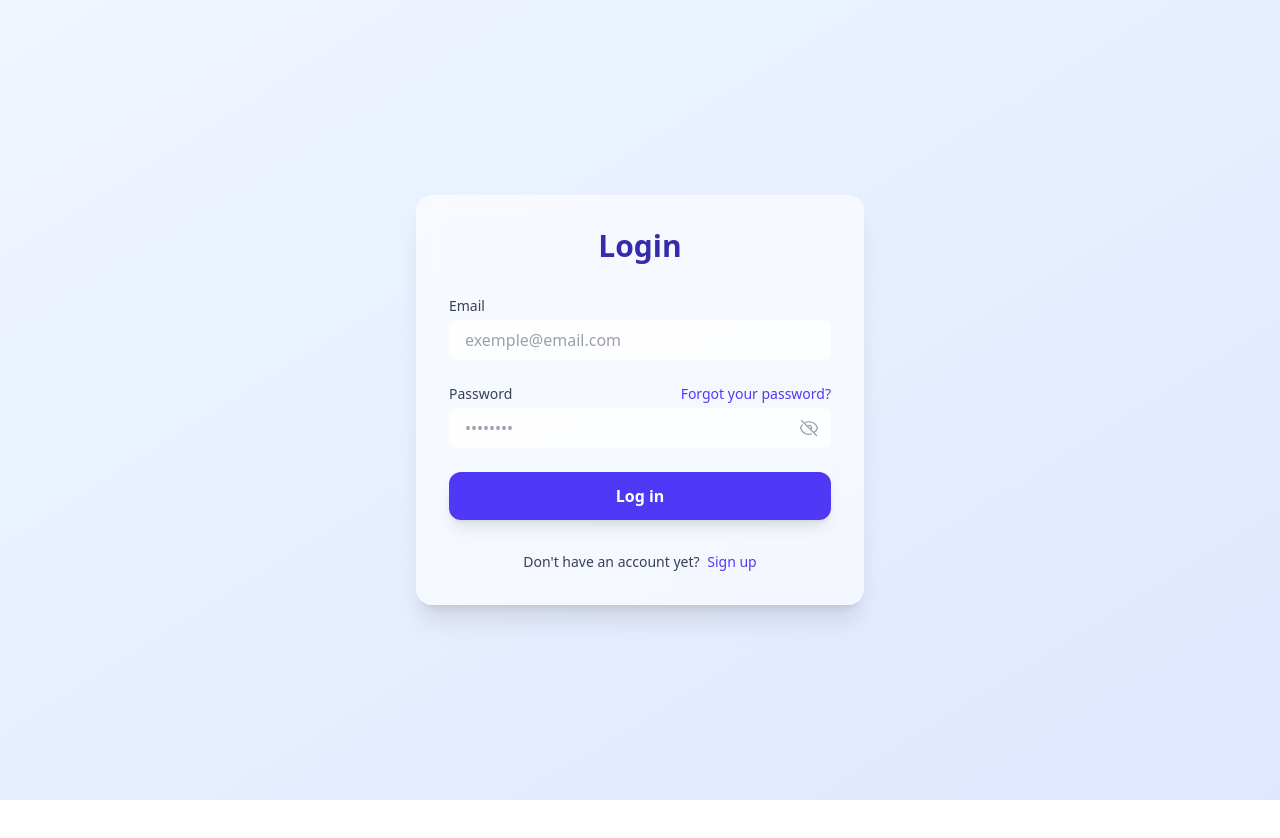
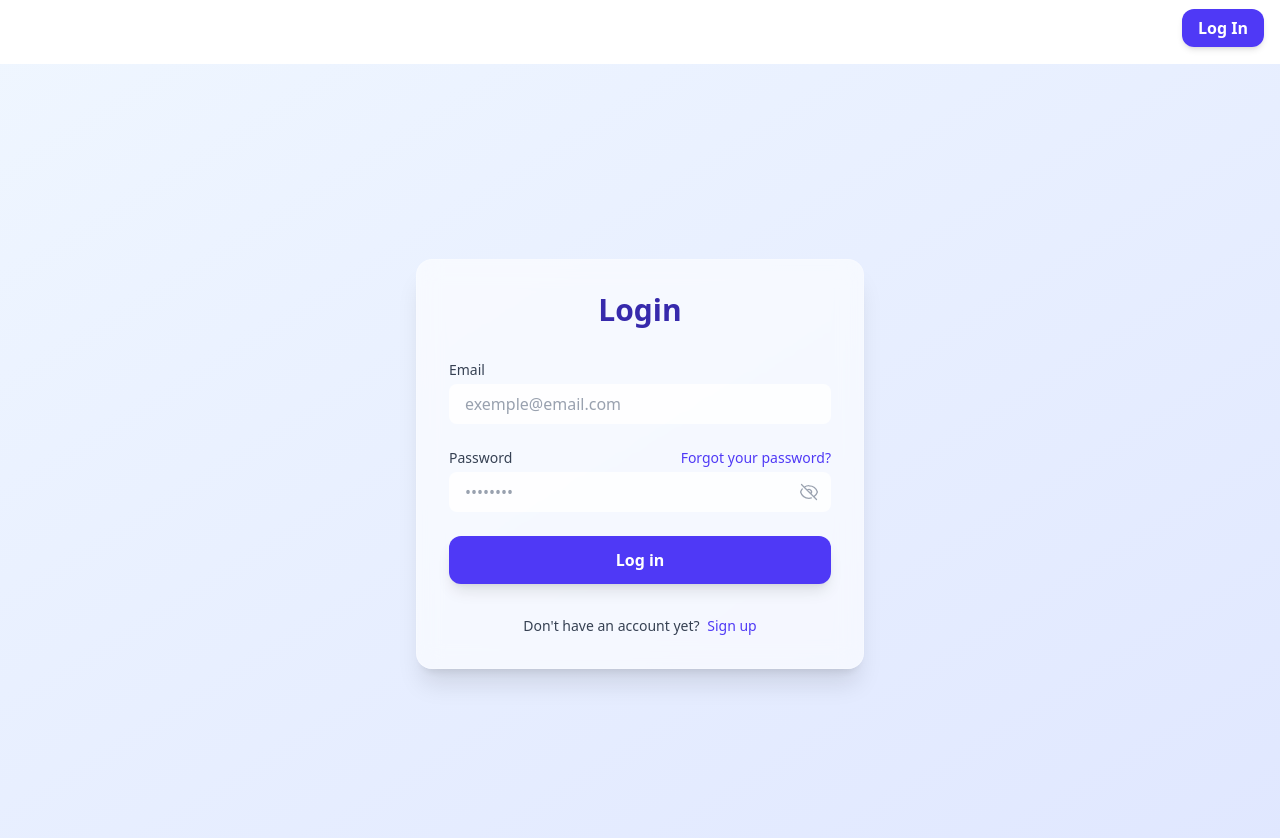
Before and after one commit to adelekekismath/quiz, a Vue app in the folder client/: page /login in a window 1280 px wide. Shown: the top 838 px of the page. Before the commit the page ends 800 px from the top, so only its background shows below. Built offline with nearby package versions, Linux system fonts and the light colour scheme; no server answers.

Commit message:
feat: add Navbar component and refactor HomePage for improved layout and authentication handling

```diff
--- a/client/src/App.vue
+++ b/client/src/App.vue
@@ -3,13 +3,14 @@
 </script>
 
 <template>
-  <main>
+  <Navbar />
+  <main class="pt-16 min-h-screen ">
     <router-view />
   </main>
 </template>
 
 <script setup lang="ts">
-
+  import Navbar from '@/components/Navbar.vue'
   import { useAuthStore } from '@/stores/auth'
   import api from '@/services/api'
   import { onMounted } from 'vue'
--- /dev/null
+++ b/client/src/components/Navbar.vue
@@ -0,0 +1,44 @@
+<template>
+    <div class="absolute top-4 right-4 z-20">
+
+      <div v-if="auth.isAuthenticated">
+        <span class="text-indigo-800 font-medium mr-4">Welcome {{ auth.user?.username }}</span>
+        <router-link
+          to="/scores-history"
+          class=" px-4 py-2 bg-indigo-600 hover:bg-indigo-700 text-white font-semibold rounded-xl shadow-md transition"
+        >
+          Score History
+        </router-link>
+
+        <button
+          @click="handleLogout"
+          class="ml-4 px-4 py-2 bg-indigo-600 hover:bg-indigo-700 text-white font-semibold rounded-xl shadow-md transition"
+        >
+          Log Out
+        </button>
+
+      </div>
+      <div v-else>
+        <router-link
+          to="/login"
+          class="px-4 py-2 bg-indigo-600 hover:bg-indigo-700 text-white font-semibold rounded-xl shadow-md transition"
+        >
+          Log In
+        </router-link>
+      </div>
+    </div>
+
+</template>
+
+<script setup>
+import router from '@/router'
+import { useAuthStore } from '@/stores/auth'
+
+const auth = useAuthStore()
+
+const handleLogout = () => {
+  auth.logout()
+  localStorage.removeItem('token')
+  router.push('/login')
+}
+</script>
--- a/client/src/composables/useUserScores.ts
+++ b/client/src/composables/useUserScores.ts
@@ -12,7 +12,7 @@ export const useUserScores = () => {
     error.value = null
     try {
       const { user } = useAuthStore()
-      const response = await api.get(`/api/scores/`)
+      const response = await api.get(`/scores/`)
       scores.value = response.data
     } catch (err: any) {
       error.value = err.message || "Failed to fetch scores"
--- a/client/src/pages/HomePage.vue
+++ b/client/src/pages/HomePage.vue
@@ -1,25 +1,6 @@
 <template>
   <div class="min-h-screen bg-gradient-to-br from-blue-50 to-indigo-100 flex flex-col items-center justify-center px-4 py-12 overflow-hidden">
-    <!-- Auth Actions -->
-    <div class="absolute top-4 right-4 z-20">
-      <div v-if="auth.isAuthenticated">
-        <span class="text-indigo-800 font-medium mr-4">Welcome {{ auth.user?.username }}</span>
-        <button
-          @click="handleLogout"
-          class="px-4 py-2 bg-indigo-600 hover:bg-indigo-700 text-white font-semibold rounded-xl shadow-md transition"
-        >
-          Log Out
-        </button>
-      </div>
-      <div v-else>
-        <router-link
-          to="/login"
-          class="px-4 py-2 bg-indigo-600 hover:bg-indigo-700 text-white font-semibold rounded-xl shadow-md transition"
-        >
-          Log In
-        </router-link>
-      </div>
-    </div>
+
 
     <!-- Animated background elements -->
     <div class="absolute top-0 left-0 w-full h-full overflow-hidden pointer-events-none">
@@ -100,15 +81,6 @@
 
 <script setup>
 import router from '@/router'
-import { useAuthStore } from '@/stores/auth'
-
-const auth = useAuthStore()
-
-const handleLogout = () => {
-  auth.logout()
-  localStorage.removeItem('token')
-  router.push('/login')
-}
 </script>
 
 <style>
```
